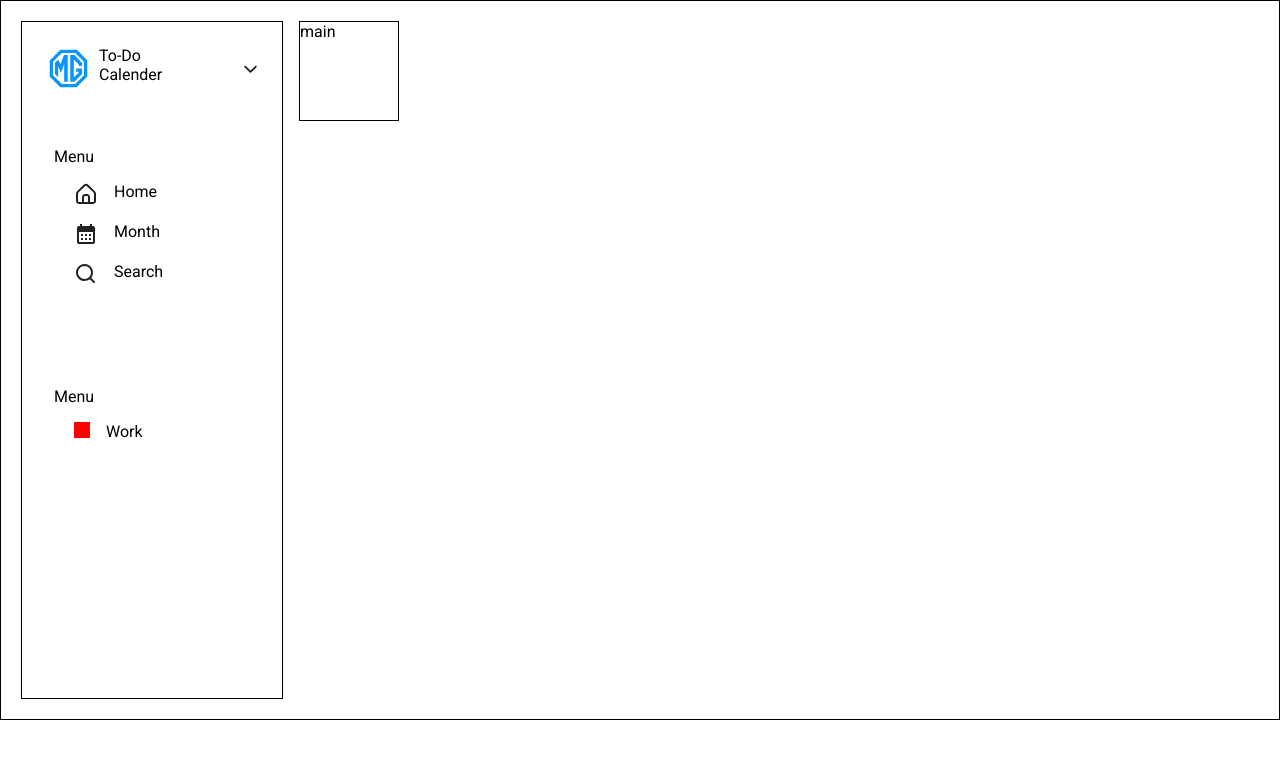
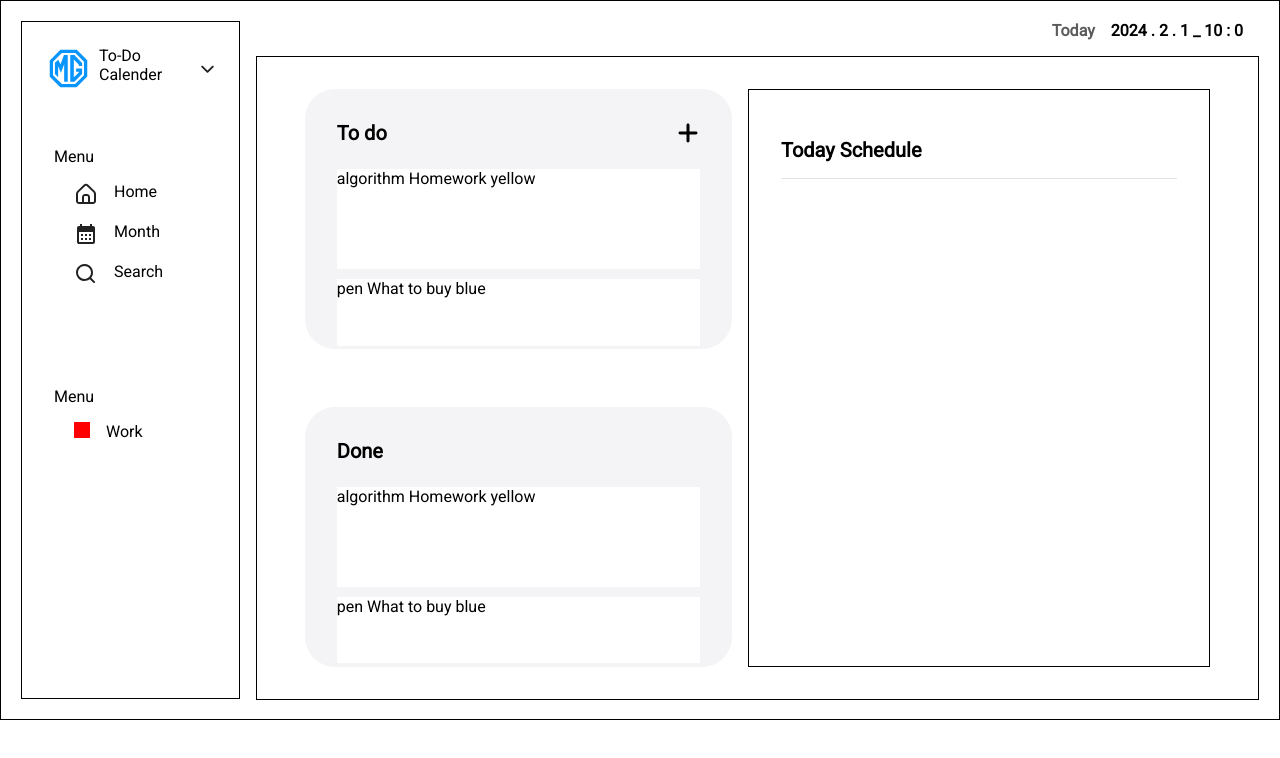
Before and after one commit to nile27/My-Calender, a React (Create React App) app: page / in a window 1280 px wide. Shown: the top 758 px of the page. Built offline with nearby package versions, Linux system fonts and the light colour scheme.

Commit message:
Main 화면 css 작업 중

```diff
--- a/src/App.tsx
+++ b/src/App.tsx
@@ -1,4 +1,5 @@
 import { Route, Routes, BrowserRouter } from "react-router-dom";
+import { useState, useEffect } from "react";
 import GlobalStyles from "./GlobalStyle";
 import styled from "styled-components";
 import Main from "./Pages/Main";
@@ -14,15 +15,71 @@ const Container = styled.div`
   border: 1px solid black;
 `;
 
+const BodyContainer = styled.div`
+  display: flex;
+  flex-direction: column;
+  gap: 1rem;
+  width: 100%;
+  height: 100%;
+  > div {
+    height: 95%;
+  }
+`;
+const HeadBox = styled.div`
+  display: flex;
+  height: 5%;
+  width: 100%;
+  gap: 1rem;
+  padding: 0 1rem;
+  justify-content: end;
+
+  > .today {
+    color: #5b5b5b;
+  }
+  > span {
+    font-weight: 600;
+  }
+`;
+
 function App() {
+  const [clock, setClock] = useState<string>();
+
+  useEffect(() => {
+    const Timer = setInterval(() => {
+      const time: Date = new Date();
+      setClock(
+        time.getFullYear() +
+          " . " +
+          (time.getMonth() + 1) +
+          " . " +
+          time.getDate() +
+          " _ " +
+          time.getHours() +
+          " : " +
+          time.getMinutes(),
+      );
+    }, 1000);
+
+    return () => {
+      clearInterval(Timer);
+    };
+  }, []);
+
   return (
     <BrowserRouter>
       <GlobalStyles />
       <Container>
         <Nav />
-        <Routes>
-          <Route path="/" element={<Main />}></Route>
-        </Routes>
+        <BodyContainer>
+          <HeadBox>
+            <span className="today">Today</span>
+            <span>{clock}</span>
+          </HeadBox>
+
+          <Routes>
+            <Route path="/" element={<Main />}></Route>
+          </Routes>
+        </BodyContainer>
       </Container>
     </BrowserRouter>
   );
--- /dev/null
+++ b/src/Components/Main-TodoLI.tsx
@@ -0,0 +1,25 @@
+import styled from "styled-components";
+//import Check from "../Img/ei_check.svg";
+
+interface TODOOBJ {
+  name: string;
+  tag: string;
+  color: string;
+}
+
+const TodoList = styled.li`
+  display: flex;
+  width: 100%;
+  height: 100px;
+  min-height: 100px;
+  background: var(--white);
+`;
+
+export default function TodoLi(props: { todo: TODOOBJ }) {
+  const { name, tag, color } = props.todo;
+  return (
+    <TodoList>
+      {name} {tag} {color}
+    </TodoList>
+  );
+}
--- a/src/Pages/Main.tsx
+++ b/src/Pages/Main.tsx
@@ -1,11 +1,121 @@
 import styled from "styled-components";
+import Plus from "../Img/mingcute_add-fill.svg";
+import TodoLi from "../Components/Main-TodoLI";
 
+interface TODOOBJ {
+  name: string;
+  tag: string;
+  color: string;
+}
 const Container = styled.div`
-  width: 100px;
-  height: 100px;
+  width: 100%;
+  height: 90%;
   border: 1px solid black;
+  display: flex;
+  padding: 2rem 3rem;
+  gap: 1rem;
+`;
+
+const TodoContainer = styled.div`
+  width: 100%;
+  height: 100%;
+  display: flex;
+  align-items: center;
+  justify-content: space-between;
+  flex-direction: column;
+`;
+
+const ScheduleBox = styled.div`
+  width: 100%;
+  height: 100%;
+  border: 1px solid black;
+  padding: 2rem;
+  > .Header {
+    border-bottom: 1px solid var(--line-gray);
+    width: 100%;
+    padding: 1rem 0;
+    span {
+      font-size: 20px;
+      font-weight: 600;
+    }
+  }
+`;
+
+const TodoBox = styled.div`
+  width: 100%;
+  height: 45%;
+  border-radius: 30px;
+  background: rgba(244, 244, 246, 1);
+  padding: 2rem;
+
+  .Header {
+    display: flex;
+    justify-content: space-between;
+    margin-bottom: 1.5rem;
+    min-heigth: 24px;
+    max-height: 24px;
+
+    span {
+      font-weight: 600;
+      font-size: 20px;
+    }
+  }
+
+  ul {
+    display: flex;
+    width: 100%;
+    height: 90%;
+    max-height: 90%;
+    gap: 10px;
+    flex-direction: column;
+    overflow-y: scroll;
+    scroll-behavior: smooth;
+  }
 `;
 
 export default function Main() {
-  return <Container>main</Container>;
+  const Tododata: TODOOBJ[] = [
+    { name: "algorithm", tag: "Homework", color: "yellow" },
+    { name: "pen", tag: "What to buy", color: "blue" },
+    { name: "pen", tag: "What to buy", color: "blue" },
+    { name: "pen", tag: "What to buy", color: "blue" },
+    { name: "pen", tag: "What to buy", color: "blue" },
+    { name: "pen", tag: "What to buy", color: "blue" },
+    { name: "pen", tag: "What to buy", color: "blue" },
+  ];
+
+  return (
+    <Container>
+      <TodoContainer>
+        <TodoBox>
+          <div className="Header">
+            <span>To do</span>
+            <button>
+              <img src={Plus}></img>
+            </button>
+          </div>
+          <ul>
+            {Tododata.map((item: TODOOBJ, key: number) => {
+              return <TodoLi todo={item} key={key} />;
+            })}
+          </ul>
+        </TodoBox>
+        <TodoBox>
+          <div className="Header">
+            <span>Done</span>
+          </div>
+          <ul>
+            {Tododata.map((item: TODOOBJ, key: number) => {
+              return <TodoLi todo={item} key={key} />;
+            })}
+          </ul>
+        </TodoBox>
+      </TodoContainer>
+      <ScheduleBox>
+        <div className="Header">
+          <span>Today Schedule</span>
+        </div>
+      </ScheduleBox>
+    </Container>
+  );
 }
```
Also changed, not shown: src/Components/Main-Schedule.tsx (added, +25 -0 lines), src/Img/ei_check.svg (added), src/Img/mingcute_add-fill.svg (added).
